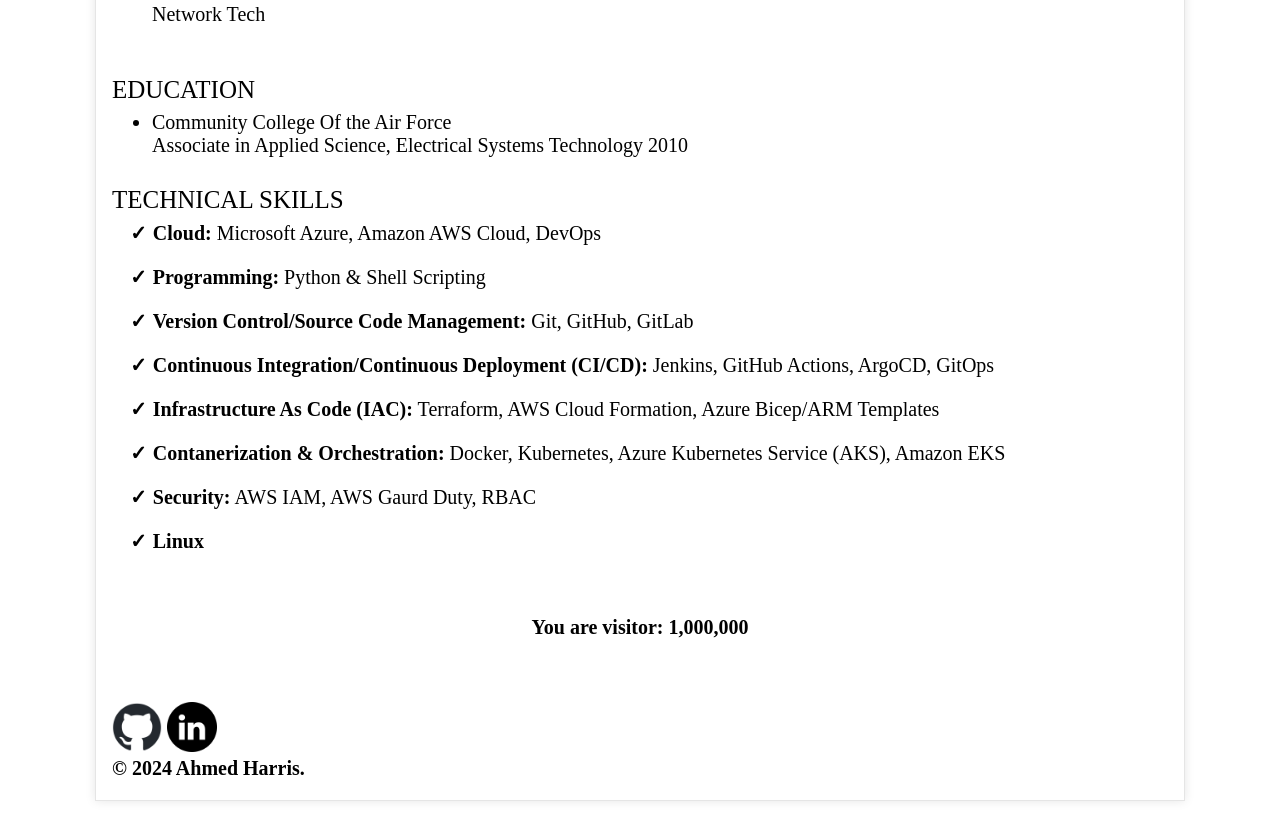
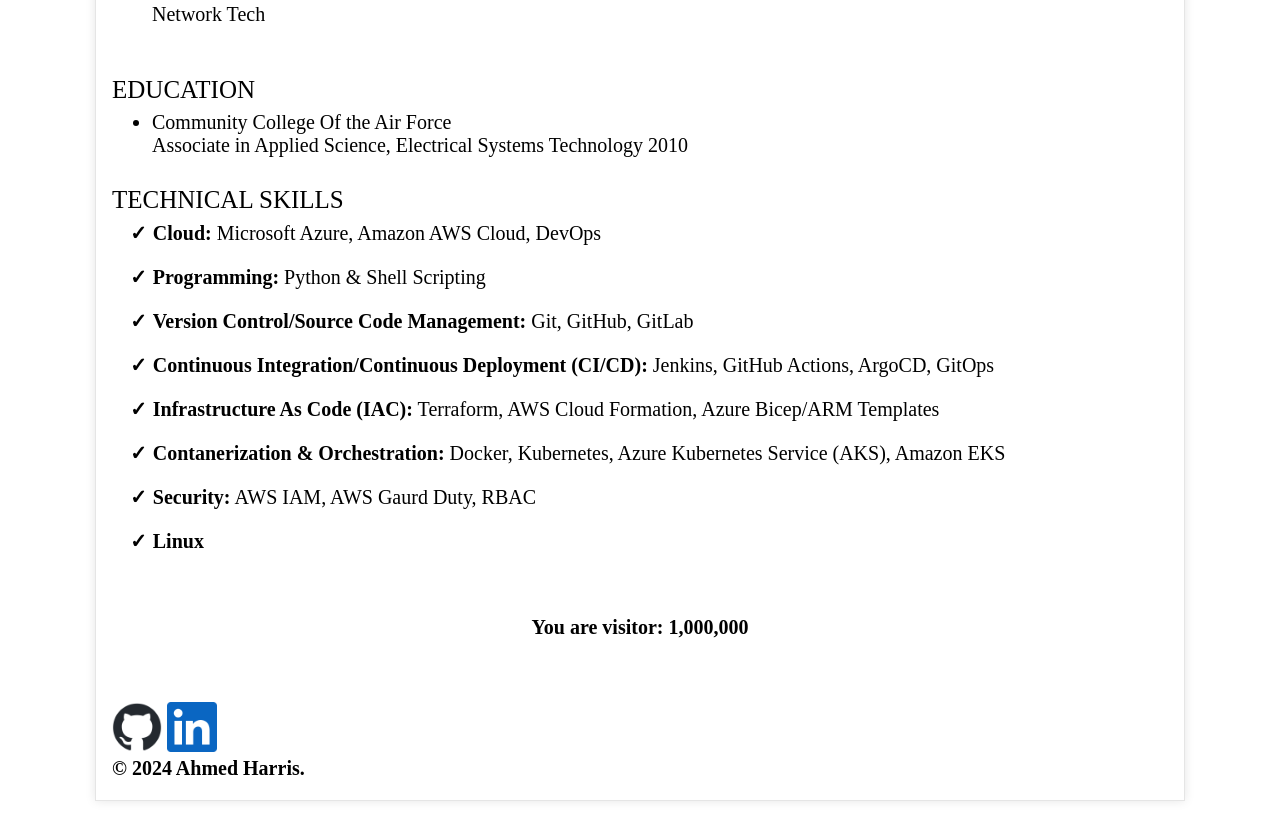
Before and after one commit to 1ahmedharris/cloud-resume, a plain HTML site: page index.html in a window 1280 px wide. Shown: the part 1780-2593 px from the top of the page. Drawn offline with Linux system fonts and the light colour scheme.

Commit message:
Update index.html

```diff
--- a/index.html
+++ b/index.html
@@ -129,7 +129,7 @@
 	<p></p>
        <p>
 	   <a href="https://github.com/1ahmedharris"><img src="github-mark.png" style="width:50px;height:50px;"></a>
-	   <a href="https://www.linkedin.com/in/ahmed-harris-717110316/"><img src="linkedin_black_logo_icon_147114.png" style="width:50px;height:50px;"></a><br>
+	   <a href="https://www.linkedin.com/in/ahmed-harris-717110316/"><img src="In-Blue-128@2x.png" style="width:50px;height:50px;"></a><br>
 	   <b>&#169 2024 Ahmed Harris.</b>
        </p>
     </main>
```
